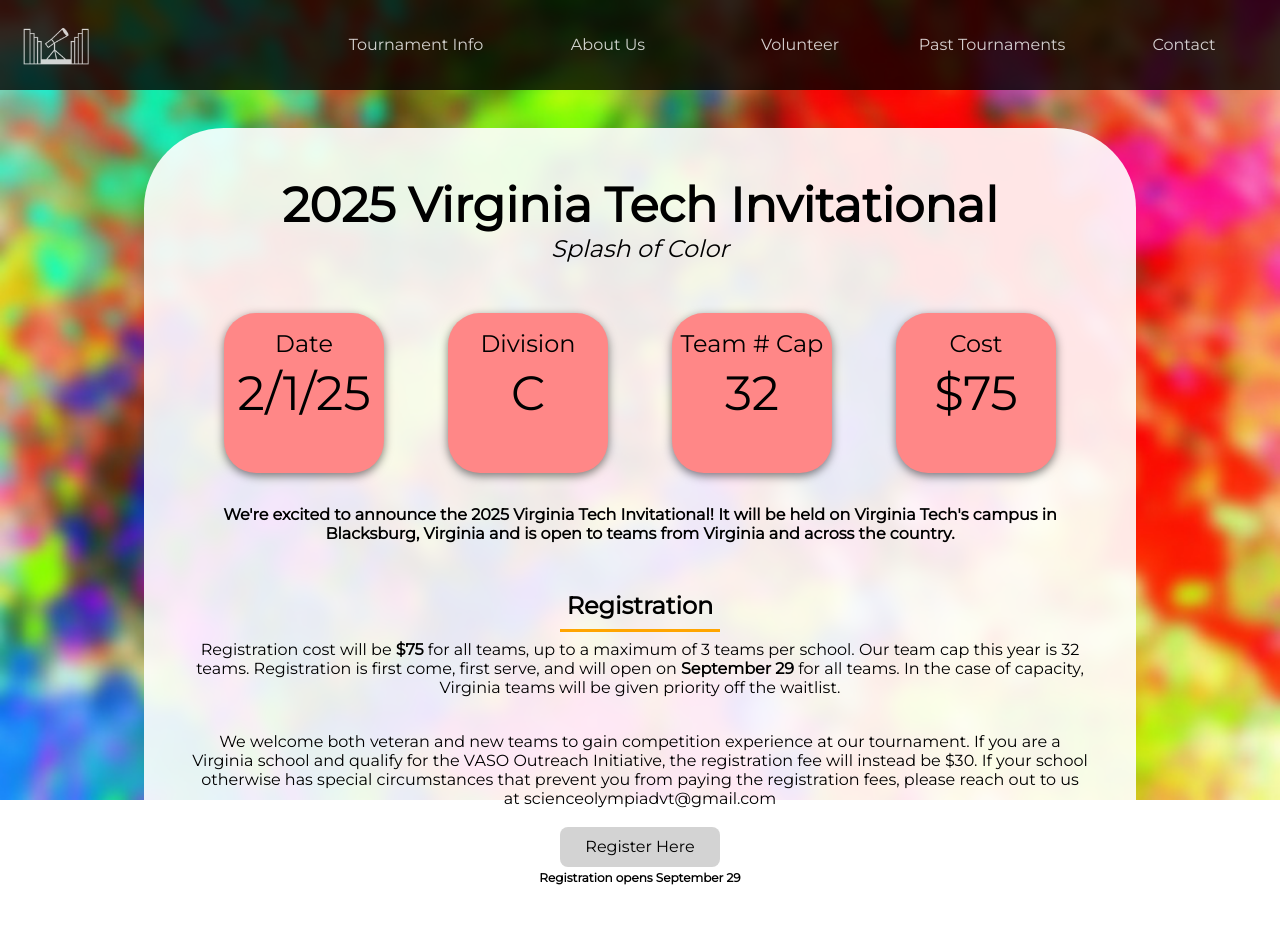
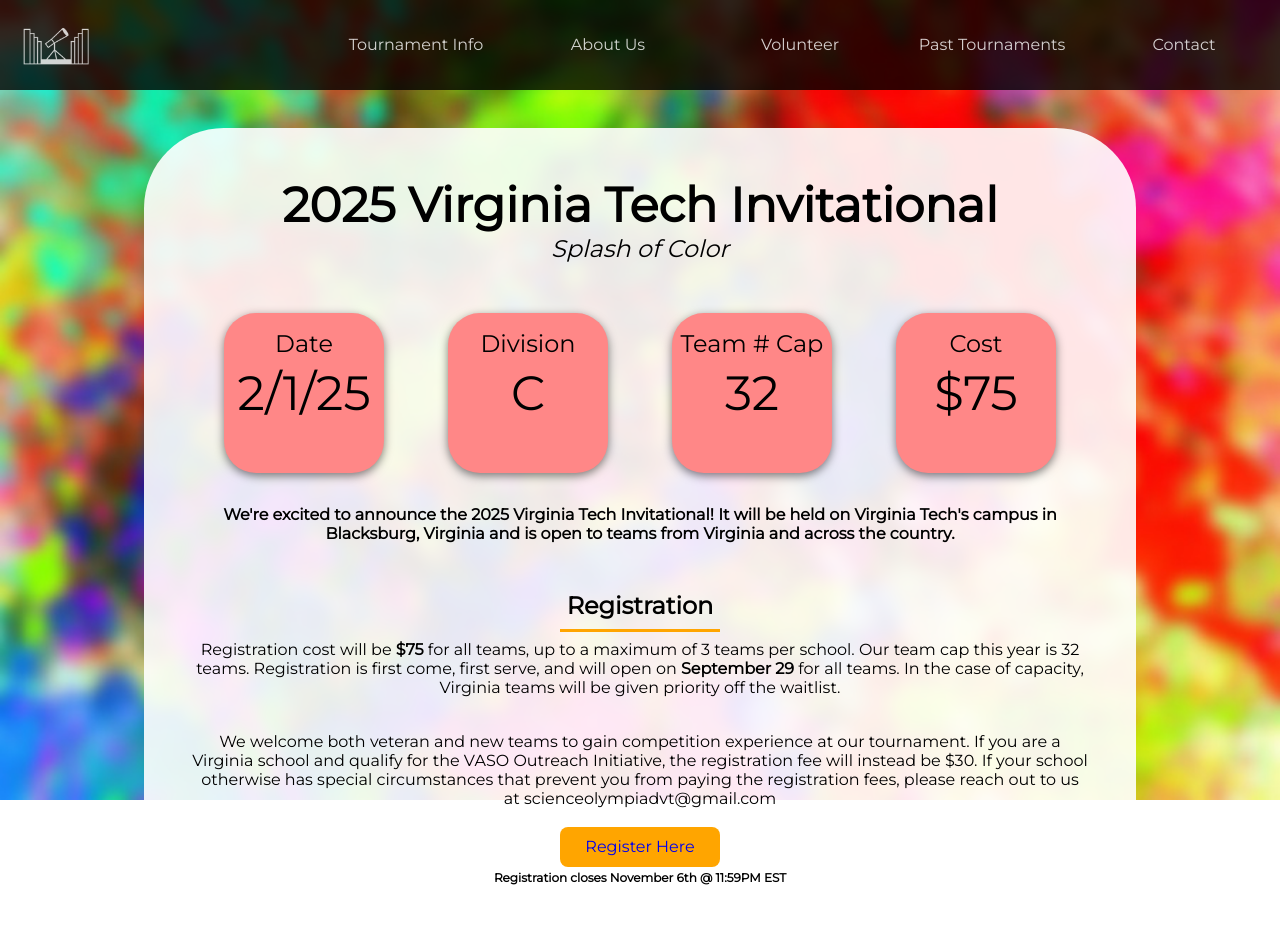
Before and after one commit to Pojoto/sovt-website, a SvelteKit app: page /tournament-info in a window 1280 px wide. Shown: the top 936 px of the page. Built offline with nearby package versions, Linux system fonts and the light colour scheme.

Commit message:
opened registration

```diff
--- a/src/routes/tournament-info/+page.svelte
+++ b/src/routes/tournament-info/+page.svelte
@@ -47,9 +47,9 @@
                 please reach out to us at scienceolympiadvt@gmail.com
 
                 <br><br>
-                <Button text="Register Here" url="https://docs.google.com/forms/d/e/1FAIpQLScBBQE8dZRdnpWDDE7f8RkJL2gYuzKzbp78SMWQRXhukXOaqQ/viewform?usp=sf_link" active={false}/>
+                <Button text="Register Here" url="https://docs.google.com/forms/d/e/1FAIpQLSfKujNBEzva6eQql-Qbr9vDyCcR3QmTFO8iCoeR_txkTsgUrg/viewform?usp=sf_link" active={true}/>
 
-                <b style="font-size:.75rem;">Registration opens September 29</b>
+                <b style="font-size:.75rem;">Registration closes November 6th @ 11:59PM EST</b>
 
             </p>
         </div>
```
